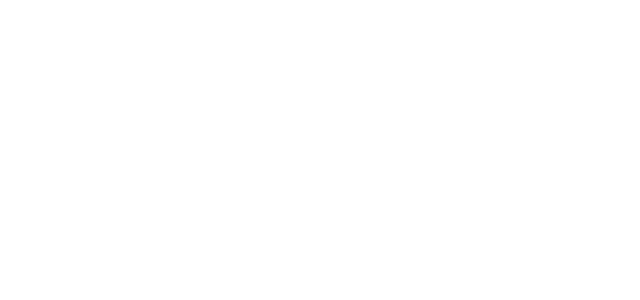
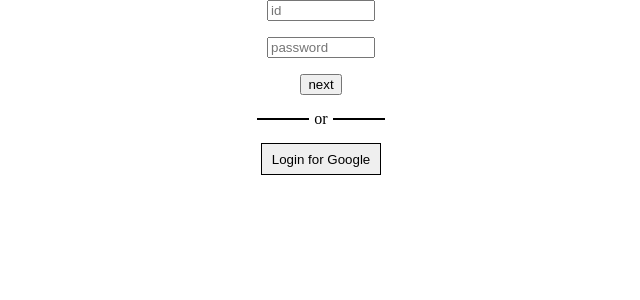
Before and after one commit to 2024-Meister-Hackathon/Made4U-Client, a React (Create React App) app: page /signUp in a window 1280 px wide. Before the commit this address had no page. Shown: the top 300 px of the page, without its empty margins (319-959 px from the left). Built offline with nearby package versions, Linux system fonts and the light colour scheme.

Commit message:
Add SignUpPage

```diff
--- a/src/App.js
+++ b/src/App.js
@@ -1,15 +1,16 @@
 import React from "react";
 import { Temp } from "./pages";
 import { BrowserRouter, Routes, Route } from "react-router-dom";
-import SignIn from "./pages/SignIn";
+import SignUp from "./pages/SignUp";
 
 function App() {
 	return (
 		<BrowserRouter>
 			<Routes>
 				<Route path="/" element={<div />} />
+				<Route path="*" element={<h1>hello</h1>} />
 				<Route path="/temp" element={<Temp />} />
-				<Route path="/signIn" element={<SignIn />} />
+				<Route path="/signUp" element={<SignUp />} />
 			</Routes>
 		</BrowserRouter>
 	);
--- /dev/null
+++ b/src/pages/SignUp/index.jsx
@@ -0,0 +1,21 @@
+import React from "react";
+import * as S from "./style";
+import { Input } from "../../components";
+
+const SignUp = () => {
+	return (
+		<S.Container>
+			<Input placeholder={"id"} type={"text"} />
+			<Input placeholder={"password"} type={"password"} />
+			<S.Next>next</S.Next>
+			<S.Cross>
+				<S.Line />
+				or
+				<S.Line />
+			</S.Cross>
+			<S.Auth>Login for Google</S.Auth>
+		</S.Container>
+	);
+};
+
+export default SignUp;
--- /dev/null
+++ b/src/pages/SignUp/style.js
@@ -0,0 +1,30 @@
+import styled from "@emotion/styled";
+
+export const Container = styled.div`
+	display: flex;
+	flex-direction: column;
+	align-items: center;
+	gap: 16px;
+`;
+
+export const Next = styled.button``;
+
+export const Cross = styled.div`
+	display: flex;
+	align-items: center;
+	gap: 5px;
+`;
+
+export const Line = styled.span`
+	width: 50px;
+	border: 1px solid black;
+`;
+
+export const Auth = styled.button`
+	display: flex;
+	justify-content: center;
+	align-items: center;
+	width: 120px;
+	height: 32px;
+	border: 1px solid black;
+`;
--- a/src/pages/index.js
+++ b/src/pages/index.js
@@ -0,0 +1,2 @@
+export { default as Temp } from "./Temp";
+export { default as SignUp } from "./SignUp";
```
